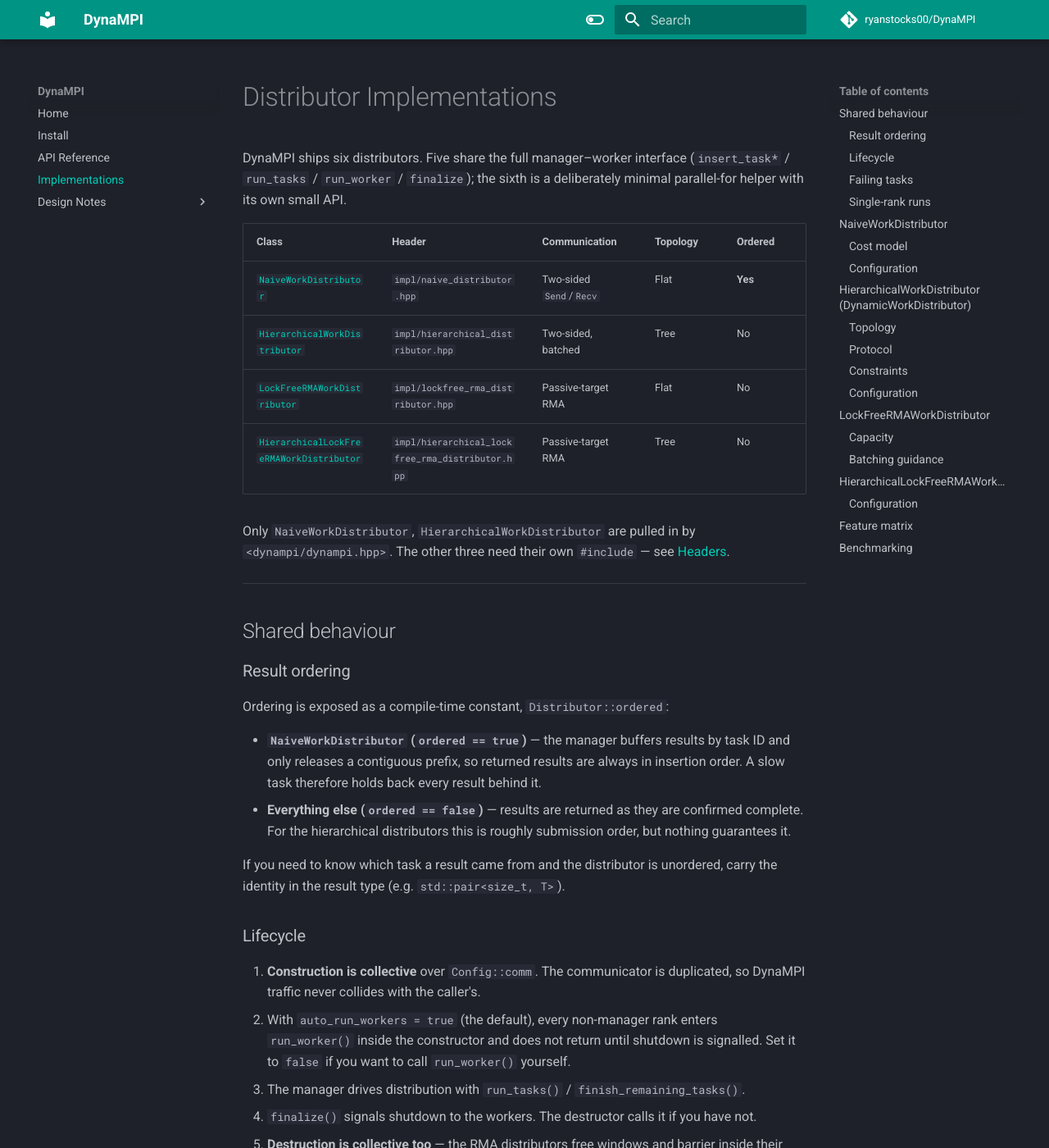
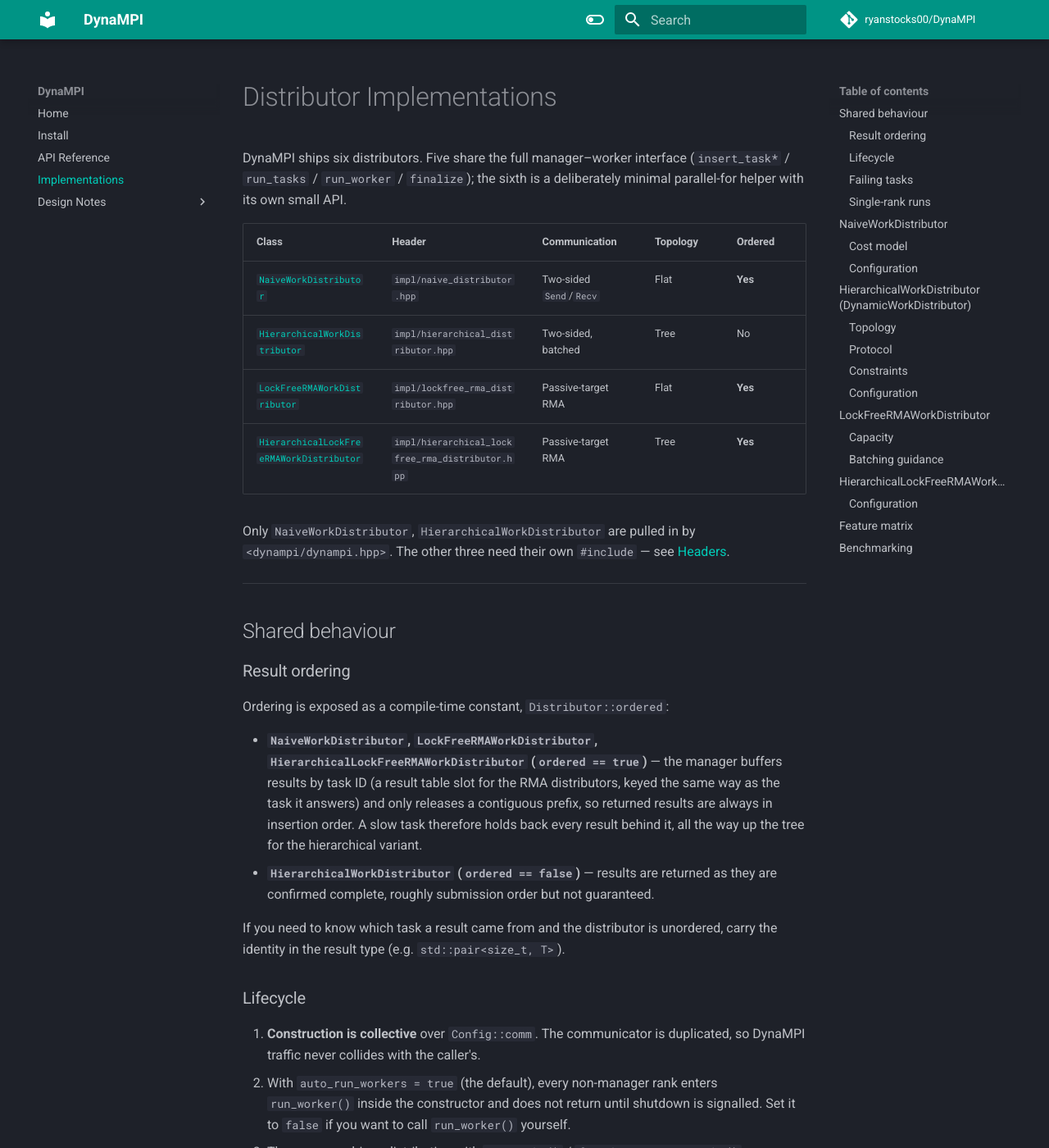
Before and after one commit to ryanstocks00/DynaMPI, an MkDocs documentation site: the page built from docs/src/implementations.md, in a window 1280 px wide and 1400 px high. Shown: the whole window at 82% size. Built offline with MkDocs 1.6.1 and Material for MkDocs 9.7.7, drawn with Linux system fonts in a browser that asks for light colours; comment, search, counter and statistics services are not loaded; the version menu is left out; some of the changed text lies outside the part shown.

Commit message:
Mark the RMA distributors' results as ordered
LockFreeRMAWorkDistributor and HierarchicalLockFreeRMAWorkDistributor
were flagged ordered = false, but their completion-log design already
guarantees it: each result is written to the slot matching its
originating task's claimed index, and harvest only ever releases a
contiguous prefix of the log -- a gap blocks everything behind it,
exactly like NaiveWorkDistributor's ordering and at the same cost.
Verified with a standalone stress probe (randomized per-task
completion order, both flat and forced multi-level grouped hierarchy)
and by tightening several dedicated tests to assert exact order
instead of sorting before comparing.

Updates the docs, README, and examples accordingly, and fixes two
unrelated stale doc issues found in the process: a leftover
Hier. NonBlocking column in api.md's availability table from a
previously removed distributor, and a "fixed-size payloads only"
claim for the hierarchical distributor that no longer applies.

```diff
--- a/docs/src/implementations.md
+++ b/docs/src/implementations.md
@@ -13,8 +13,8 @@
 |-------|--------|---------------|----------|---------|
 | [`NaiveWorkDistributor`](#naiveworkdistributor) | `impl/naive_distributor.hpp` | Two-sided `Send`/`Recv` | Flat | **Yes** |
 | [`HierarchicalWorkDistributor`](#hierarchicalworkdistributor-dynamicworkdistributor) | `impl/hierarchical_distributor.hpp` | Two-sided, batched | Tree | No |
-| [`LockFreeRMAWorkDistributor`](#lockfreermaworkdistributor) | `impl/lockfree_rma_distributor.hpp` | Passive-target RMA | Flat | No |
-| [`HierarchicalLockFreeRMAWorkDistributor`](#hierarchicallockfreermaworkdistributor) | `impl/hierarchical_lockfree_rma_distributor.hpp` | Passive-target RMA | Tree | No |
+| [`LockFreeRMAWorkDistributor`](#lockfreermaworkdistributor) | `impl/lockfree_rma_distributor.hpp` | Passive-target RMA | Flat | **Yes** |
+| [`HierarchicalLockFreeRMAWorkDistributor`](#hierarchicallockfreermaworkdistributor) | `impl/hierarchical_lockfree_rma_distributor.hpp` | Passive-target RMA | Tree | **Yes** |
 
 Only `NaiveWorkDistributor`, `HierarchicalWorkDistributor` are pulled in by `<dynampi/dynampi.hpp>`.
 The other three need their own `#include` — see [Headers](api.md#headers).
@@ -27,13 +27,16 @@
 
 Ordering is exposed as a compile-time constant, `Distributor::ordered`:
 
-- **`NaiveWorkDistributor` (`ordered == true`)** — the manager buffers
-  results by task ID and only releases a contiguous prefix, so returned results
-  are always in insertion order.  A slow task therefore holds back every result
-  behind it.
-- **Everything else (`ordered == false`)** — results are returned as they are
-  confirmed complete.  For the hierarchical distributors this is roughly
-  submission order, but nothing guarantees it.
+- **`NaiveWorkDistributor`, `LockFreeRMAWorkDistributor`,
+  `HierarchicalLockFreeRMAWorkDistributor` (`ordered == true`)** — the manager
+  buffers results by task ID (a result table slot for the RMA distributors,
+  keyed the same way as the task it answers) and only releases a contiguous
+  prefix, so returned results are always in insertion order.  A slow task
+  therefore holds back every result behind it, all the way up the tree for the
+  hierarchical variant.
+- **`HierarchicalWorkDistributor` (`ordered == false`)** — results are
+  returned as they are confirmed complete, roughly submission order but not
+  guaranteed.
 
 If you need to know which task a result came from and the distributor is
 unordered, carry the identity in the result type (e.g. `std::pair<size_t, T>`).
@@ -306,7 +309,9 @@
 plain loads: under `MPI_WIN_SEPARATE` (always the case on MS-MPI) local loads are
 not guaranteed to observe remote writes at all.
 
-- **Ordering:** none.  Results come back in completion order.
+- **Ordering:** guaranteed, via the contiguous-prefix harvest above -- same
+  cost as `NaiveWorkDistributor`'s ordering, a straggler holds back every
+  result behind it.
 - **Prioritization:** not supported.  `insert_task(task, priority)` exists for
   interface compatibility and ignores the priority.
 - **Variable-length payloads:** supported, within the per-slot capacity below.
@@ -393,7 +398,8 @@
 a caller that starts timing when the manager's constructor returns would measure
 other ranks still finishing setup.
 
-- **Ordering:** none.
+- **Ordering:** guaranteed, recursively at every level of the relay chain --
+  see [Result ordering](#result-ordering).
 - **Prioritization:** not supported (no priority overload at all).
 - **Statistics:** **not supported.**  The `Options...` pack is accepted and
   ignored, and there is no `get_statistics()`.
@@ -420,7 +426,7 @@
 |---|---|---|---|---|
 | Communication | Two-sided | Two-sided, batched | Passive RMA | Passive RMA, per level |
 | Collectives on the hot path | No | No | No | No |
-| Ordered results | **Yes** | No | No | No |
+| Ordered results | **Yes** | No | **Yes** | **Yes** |
 | Arbitrary `TaskT` / `ResultT` | Yes | Yes | Yes | Yes |
 | Variable-length payloads | Yes | Yes | Yes (capped) | Yes (capped) |
 | [Custom structs](api.md#custom-types) | Yes | Yes | Yes | Yes |
```
Also changed, not shown: docs/src/api.md (+17 -15 lines), docs/src/index.md (+1 -1 lines), README.md, 7 other files.
